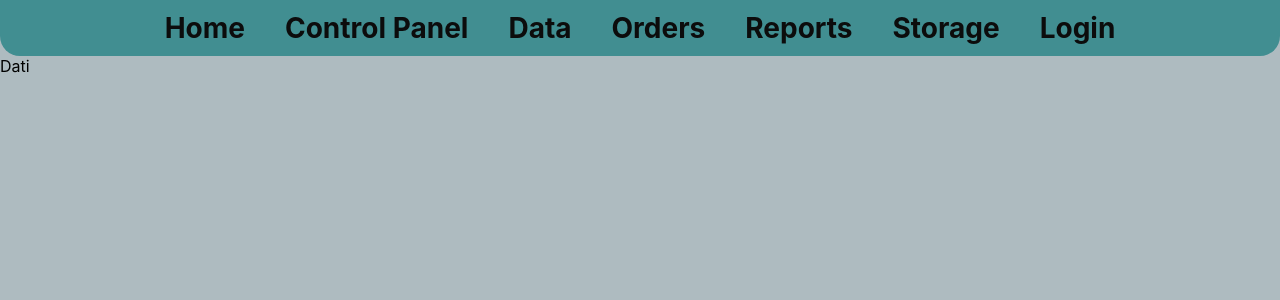
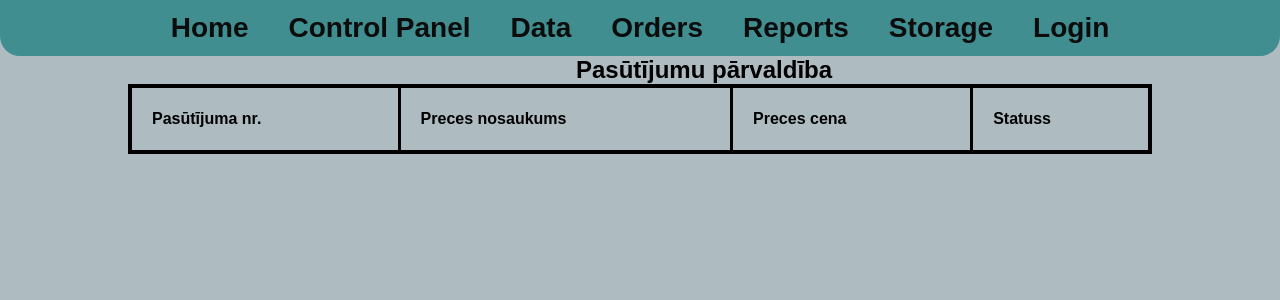
Before and after one commit to Dragonbestgg1/lietotajulomas, a React (Create React App) app: page /orders in a window 1280 px wide. Shown: the top 300 px of the page. Built offline with nearby package versions, Linux system fonts and the light colour scheme.

Commit message:
Labojumi

```diff
--- a/src/HomePage.js
+++ b/src/HomePage.js
@@ -1,5 +1,16 @@
 import React from 'react';
 import "../src/styles/homePage.css";
+
+var today = new Date()
+var curHr = today.getHours()
+
+if (curHr < 12) {
+  console.log('good morning')
+} else if (curHr < 18) {
+  console.log('good afternoon')
+} else {
+  console.log('good evening')
+}
 
 function HomePage() {
   return (
--- a/src/orders/index.js
+++ b/src/orders/index.js
@@ -6,7 +6,15 @@ import axios from 'axios';
 function Orders(){
     return(
         <div className={`${style.main}`}>
-            <div class="center">Dati</div>
+            <h2>Pasūtījumu pārvaldība</h2>
+            <table id="myTable">
+    <tr>
+        <th>Pasūtījuma nr.</th>
+        <th>Preces nosaukums</th>
+        <th>Preces cena</th>
+        <th>Statuss</th>
+    </tr>
+</table>
         </div>
     )
 }
--- a/src/styles/homePage.css
+++ b/src/styles/homePage.css
@@ -15,3 +15,9 @@
     font-size: 50px;
     cursor: default;
 }
+
+@media screen and (max-width:420px) {
+    .banner {
+      width:350px;
+    }
+  }
--- a/src/styles/orders.module.css
+++ b/src/styles/orders.module.css
@@ -2,9 +2,30 @@
     margin: 0;
     padding: 0;
 }
-.center {
+body {
+    font-family: Arial, sans-serif;
+}
+h1 {
+    color: #333;
     text-align: center;
-    bottom: 50%;
-    font-size: 50px;
-    cursor: default;
 }
+
+table {
+    width: 80%;
+    border-collapse: collapse;
+}
+th, td {
+    border: 3px solid black;
+    padding: 20px;
+    text-align: left;
+}
+input[type="text"] {
+    width: 200px;
+    height: 50px;
+}
+
+@media screen and (max-width:420px) {
+    .banner {
+      width:350px;
+    }
+  }
```
